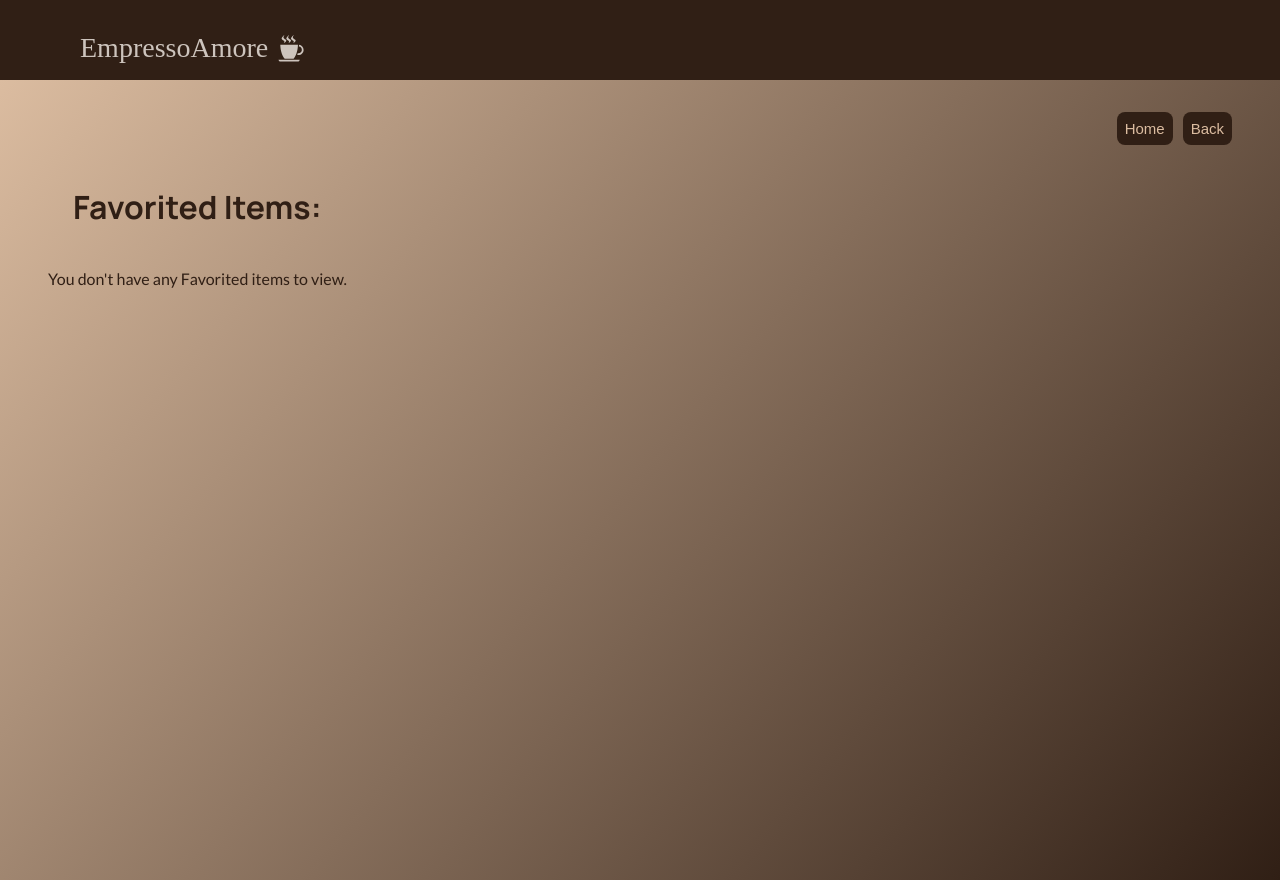
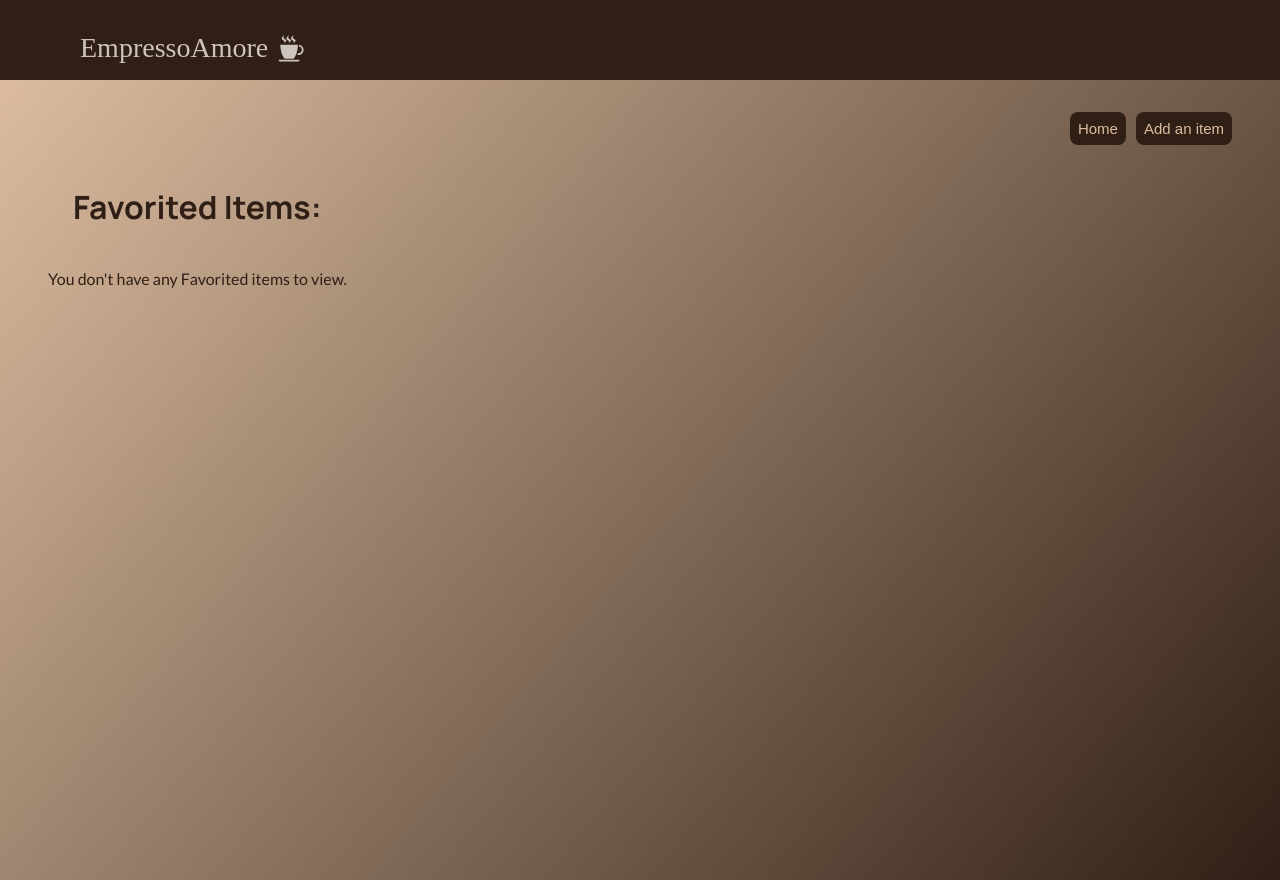
Before and after one commit to earlmorningstar/espressoamore, a React (Create React App) app: page /favoritedItemsPage in a window 1280 px wide. Built offline with nearby package versions, Linux system fonts and the light colour scheme; a web font is replaced by a local one.

Commit message:
Component Update Commit.

```diff
--- a/src/components/Cart/CartItem.jsx
+++ b/src/components/Cart/CartItem.jsx
@@ -25,7 +25,7 @@ function CartItem() {
           <button className="all-back-btn">Home</button>
         </NavLink>
         <NavLink className="navlinkBtn" to="/purchasePage">
-          <button className="all-back-btn">Back</button>
+          <button className="all-back-btn">Add an item</button>
         </NavLink>
       </div>
       <h1>Your Cart Items:</h1>
--- a/src/components/Cart/PaymentStatus.jsx
+++ b/src/components/Cart/PaymentStatus.jsx
@@ -1,21 +1,32 @@
-import { NavLink, useLocation } from "react-router-dom";
+import CartContext from "../../store/CartContext";
+import { useContext } from "react";
+import { NavLink, useLocation, useNavigate } from "react-router-dom";
 import { IoMdCheckmarkCircleOutline } from "react-icons/io";
 import { MdOutlineError } from "react-icons/md";
 
 function PaymentStatus() {
   const location = useLocation();
   const status = location.state?.status;
+  const cartCtx = useContext(CartContext);
+  const navigate = useNavigate();
+
+  const handleDone = () => {
+    cartCtx.clearCart();
+    navigate("/homePage");
+  };
 
   return (
     <div className="payment-status-parent">
+        {status !== "success" && (
       <div className="navlink-container" id="twin-nav-btn">
         <NavLink className="navlinkBtn" to="/homePage">
           <button className="all-back-btn">Home</button>
         </NavLink>
-        <NavLink className="navlinkBtn" to="/checkoutFormPage">
-          <button className="all-back-btn">Back</button>
-        </NavLink>
+          <NavLink className="navlinkBtn" to="/checkoutFormPage">
+            <button className="all-back-btn">Back</button>
+          </NavLink>
       </div>
+        )}
       <div className={`payment-status ${status}`} id="payment-order-update">
         {status === "success" ? (
           <div className="payment-success-error-style">
@@ -27,7 +38,7 @@ function PaymentStatus() {
             </p>
             <p>Thank you for shopping with us.</p>
             <div className="cart-twin-btn">
-            <button>Done</button>
+              <button onClick={handleDone}>Done</button>
             </div>
           </div>
         ) : (
--- a/src/components/Favorites/FavoritedItems.jsx
+++ b/src/components/Favorites/FavoritedItems.jsx
@@ -12,7 +12,7 @@ function FavoritedItems() {
           <button className="all-back-btn">Home</button>
         </NavLink>
         <NavLink className="navlinkBtn" to="/purchasePage">
-          <button className="all-back-btn">Back</button>
+          <button className="all-back-btn">Add an item</button>
         </NavLink>
       </div>
       <h1>Favorited Items:</h1>
```
